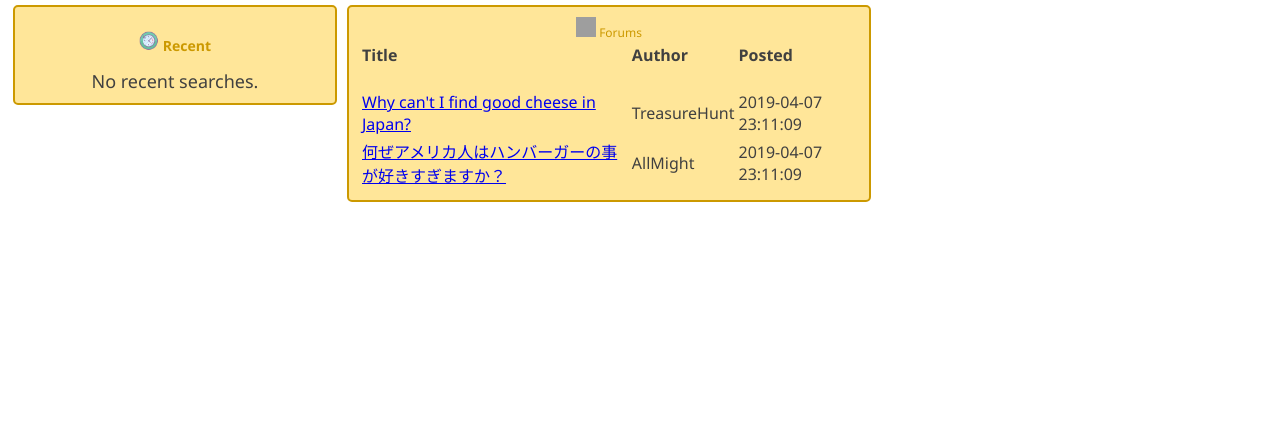
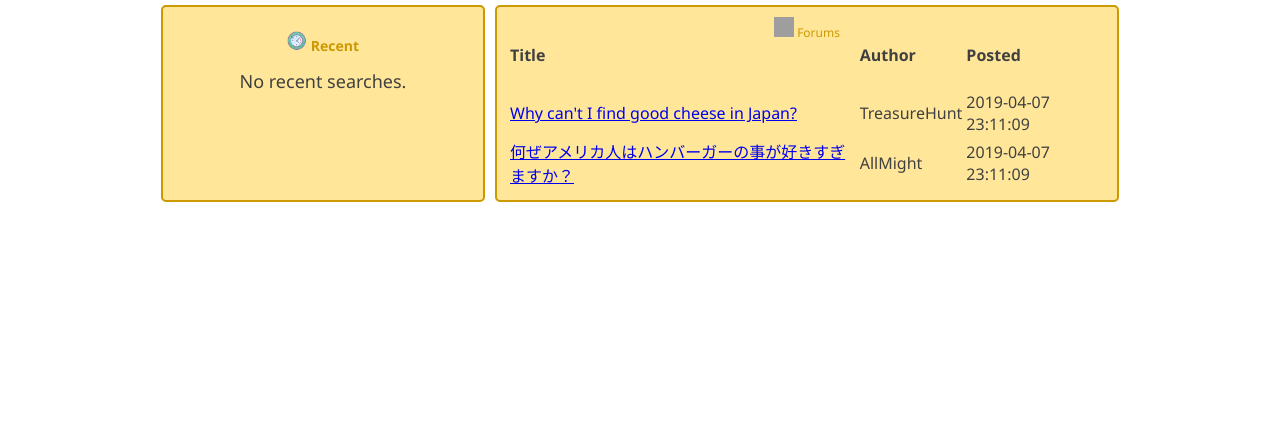
Before and after one commit to ClarkAllen1556/DankJisho, a PHP site: page / in a window 1280 px wide. Shown: the part 235-682 px from the top of the page. Run offline with PHP 8.4, Linux system fonts and the light colour scheme; data comes from the database, SQL or seed files in the repository; grey boxes are pictures that could not be loaded.

Commit message:
Finally fixed centering issue

```diff
--- a/styles/content_section.css
+++ b/styles/content_section.css
@@ -17,7 +17,7 @@
 }
 
 #Forum_Col {
-	width: 500px; /*TODO make this better */
+	width: 600px; /*TODO make this better */
 }
 
 #Register {
@@ -41,8 +41,8 @@
 }
 
 .Row {
-	/* display: flex; */
-	/* justify-content: center; */
+	display: flex;
+	justify-content: center;
 	/* align-items: flex-start; */
 	margin-left: auto;
 	margin-right: auto;
--- a/styles/global.css
+++ b/styles/global.css
@@ -41,6 +41,10 @@
 	border-bottom: 1px solid black;
 }
 
+table {
+	margin: auto;
+}
+
 .NamedLink {
 	text-decoration: none;
 	color: inherit; /* makes not change color on click */
```
